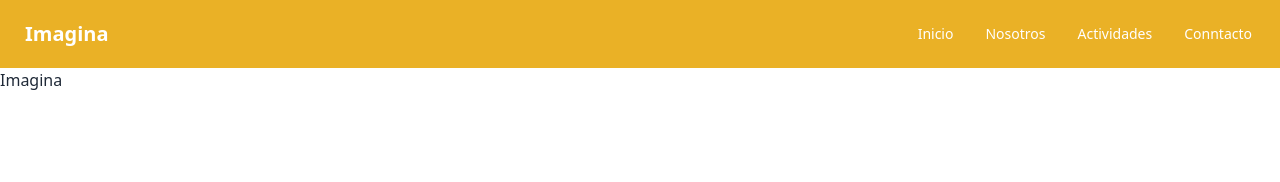
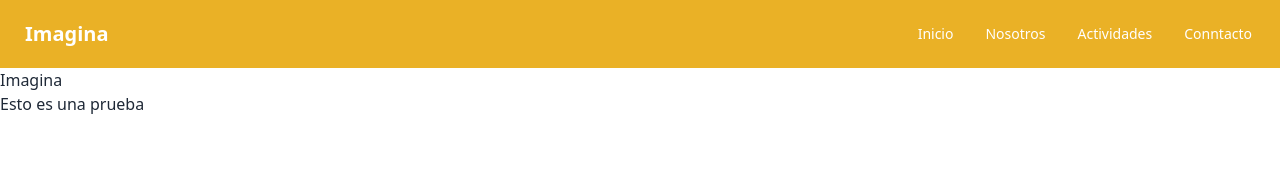
Before and after one commit to ADNWebSolutions/imagina, a React (Vite) app: page / in a window 1280 px wide. Shown: the top 182 px of the page. Built offline with nearby package versions, Linux system fonts and the light colour scheme.

Commit message:
Esto es una prueba

```diff
--- a/src/App.jsx
+++ b/src/App.jsx
@@ -7,6 +7,7 @@ function App() {
     <>
       <Navbar/>
       <h1>Imagina</h1>
+      <h2>Esto es una prueba</h2>
     </>
 
   )
```
